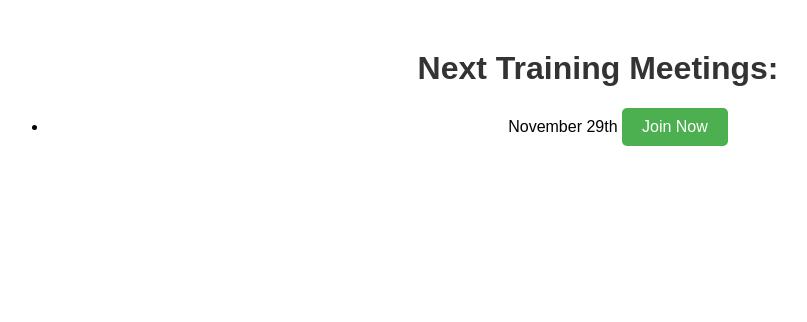
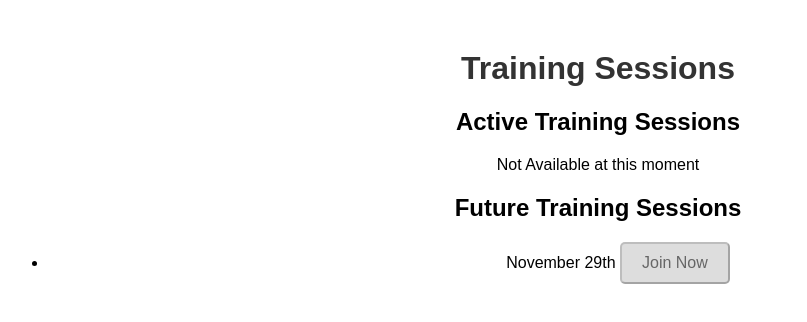
Before and after one commit to southdakotastateroleplay/redir-site, a plain HTML site: page meeting/index.html in a window 1280 px wide. Shown: the whole page, without its empty margins (42-849 px from the left). Drawn offline with Linux system fonts and the light colour scheme.

Commit message:
Update index.html

```diff
--- a/meeting/index.html
+++ b/meeting/index.html
@@ -3,7 +3,7 @@
 <head>
   <meta charset="UTF-8">
   <meta name="viewport" content="width=device-width, initial-scale=1.0">
-  <title>Training Meeting</title>
+  <title>Training Sessions</title>
   <style>
     body {
       font-family: Arial, sans-serif;
@@ -31,19 +31,29 @@
       transition: background-color 0.3s;
     }
 
-    .join-button:hover {
-      background-color: #45a049;
+    .disabled-button {
+      display: inline-block;
+      padding: 10px 20px;
+      font-size: 16px;
+      text-align: center;
+      background-color: #ddd;
+      color: #666;
+      border-radius: 5px;
     }
   </style>
 </head>
 <body>
 
-  <h1>Next Training Meetings:</h1>
+  <h1>Training Sessions</h1>
 
+  <h2>Active Training Sessions</h2>
+  <p>Not Available at this moment</p>
+
+  <h2>Future Training Sessions</h2>
   <ul>
     <li>
       November 29th
-      <a href="https://to.sdsrp.com/meet/1" class="join-button">Join Now</a>
+      <button class="disabled-button" disabled>Join Now</button>
     </li>
     <!-- Add more items as needed with different dates and links -->
   </ul>
```
